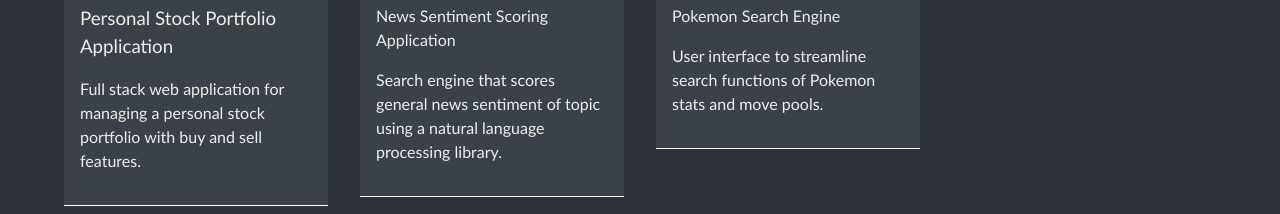
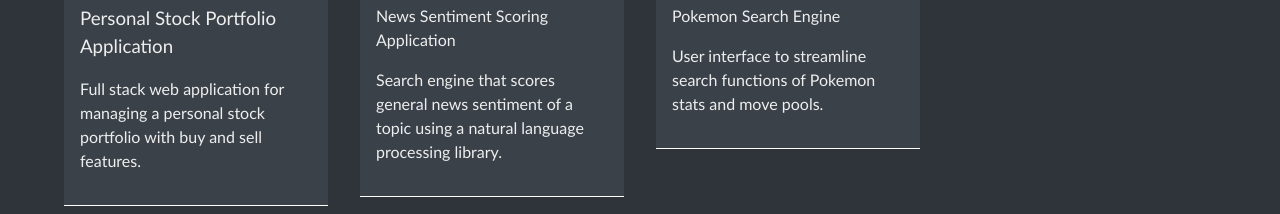
Before and after one commit to dev-ejc/my-portfolio, a React (Create React App) app: page / in a window 1280 px wide. Both pictures are taken after a click on the button 1056 px from the left and 763 px from the top of the page. Shown: the part 483-697 px from the top of the page. Built offline with nearby package versions, Linux system fonts and the light colour scheme.

Commit message:
Edited Resume Links

```diff
--- a/src/components/pages/Home.js
+++ b/src/components/pages/Home.js
@@ -6,7 +6,7 @@
     lastName: 'Chung',
     linkedin:"https://linkedin.com/in/ericjchung",
     github:"https://github.com/ericjchung",
-    resume:"https://drive.google.com/file/d/1ABxl4xoXzHXVrsualChheJU6tf63Lpj6/view?usp=sharing",
+    resume:"https://drive.google.com/file/d/1p2Lza1DbnCrwiA2RwzZiRscydknZfyvc/view?usp=sharing",
     tag:"Moving Forward"
   })
 
--- a/src/components/pages/Project.js
+++ b/src/components/pages/Project.js
@@ -28,7 +28,7 @@
           <h1>To Be Honest</h1>
           <h4>News Sentiment Scoring Application</h4>
           <p>
-          Search engine that scores general news sentiment of topic using a natural language processing library.
+          Search engine that scores general news sentiment of a topic using a natural language processing library.
           </p>
           </div>
           </a>
```
